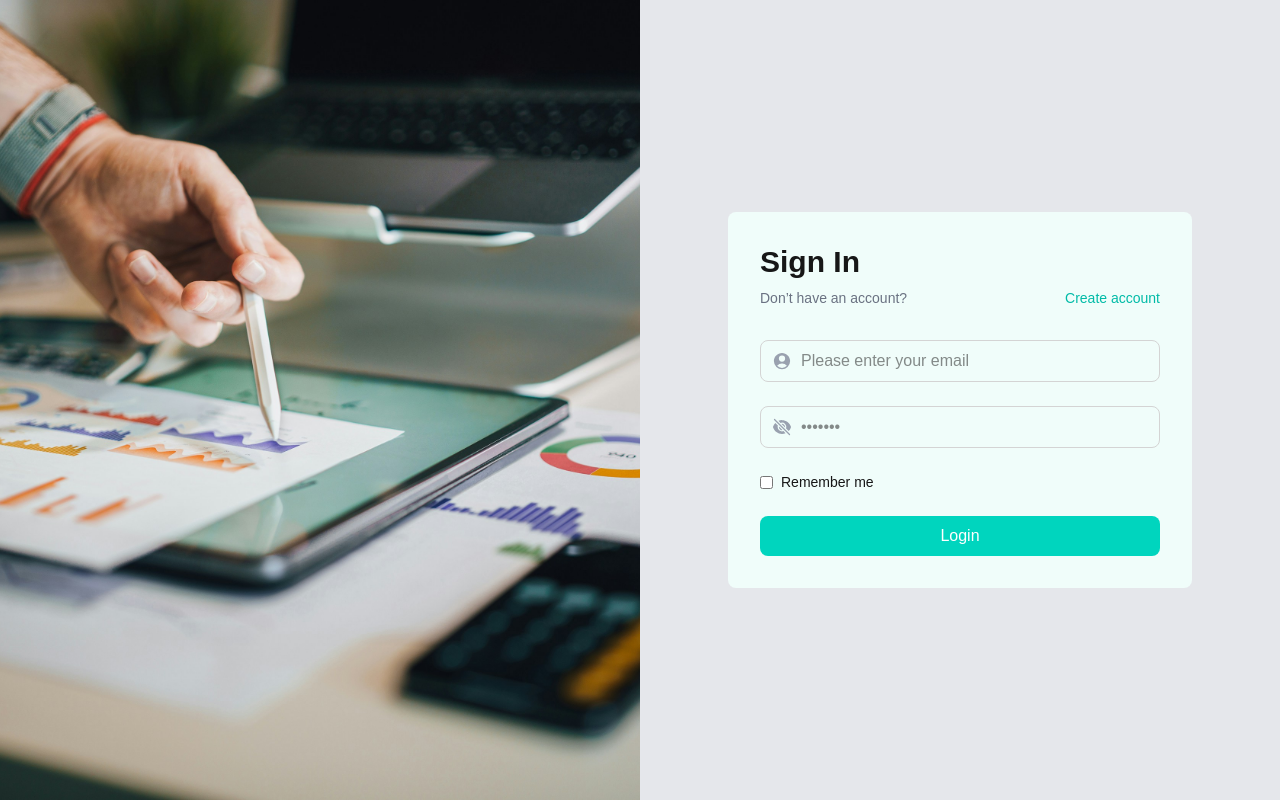
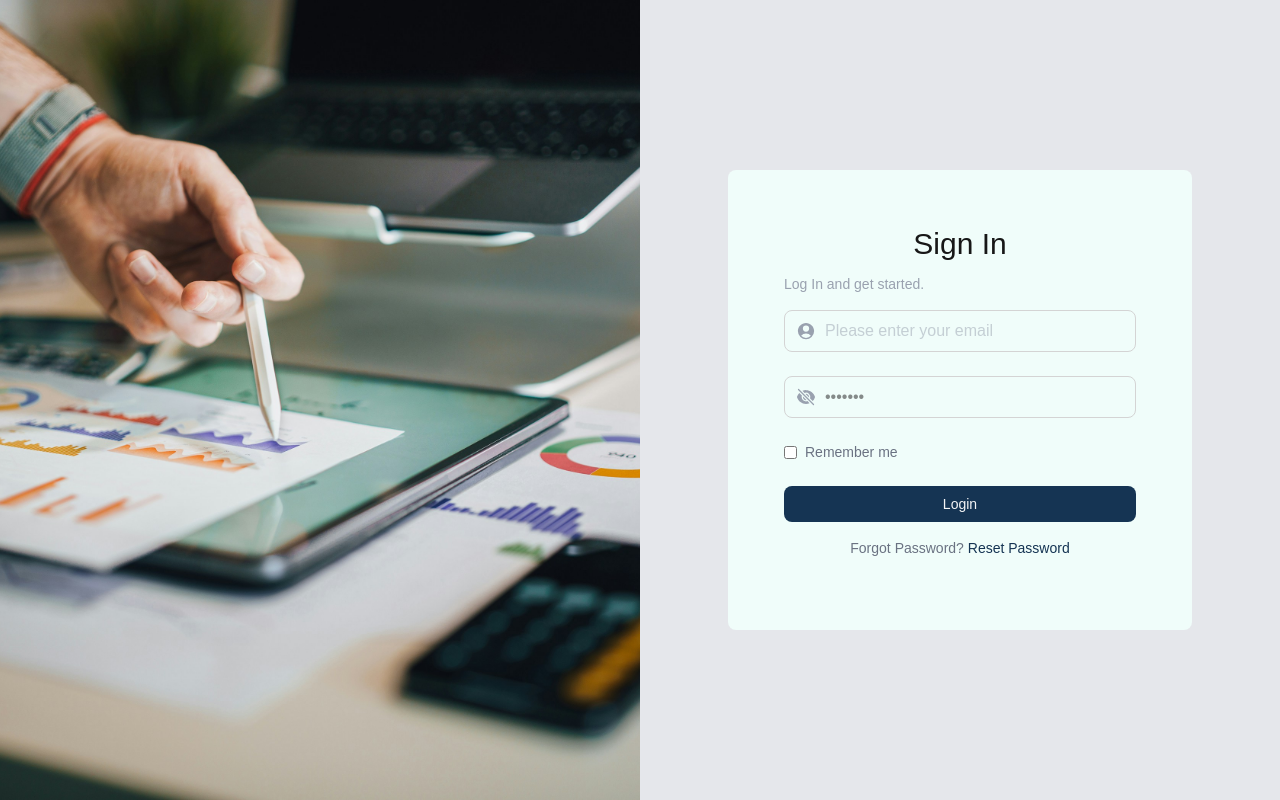
Before and after one commit to ayiteywoods/nera_payroll, a Next.js app: page /login in a window 1280 px wide. Built offline with nearby package versions, Linux system fonts and the light colour scheme.

Commit message:
Third Commit

```diff
--- a/app/login/page.tsx
+++ b/app/login/page.tsx
@@ -29,52 +29,58 @@ const Loginpage = () => {
      {/* RIGHT – LOGIN FORM */}
       <div className="lg:w-1/2 flex items-center justify-center p-8 lg:p-16 bg-gray-200">
       <div className='max-w-xl mx-auto w-full'>
-      <section className='bg-teal-50 p-8 rounded-lg m-6'>
-        <h1 className="text-3xl font-semibold mb-2">Sign In</h1>
-          <p className="text-sm text-gray-500 mb-8 ">
-            Don’t have an account?{" "}
-            <Link href="/signup">
-              <span className="text-teal-500 cursor-pointer hover:underline float-right">
-                Create account
-              </span>
-            </Link>
+      <section className='bg-teal-50 p-14 rounded-lg m-6'>
+        <h1 className="text-3xl mb-3 text-center">Sign In</h1>
+        <p className='text-gray-400 text-sm mb-4'>
+            Log In and get started.
           </p>
+
           <form className="space-y-6">
-            <div className='relative flex items-center' >
+            <div className='relative flex items-center flex-1'>
               <HiUserCircle size={20} className='absolute left-3 text-gray-400'/>
               <input
                 type="email"
                 placeholder="Please enter your email"
                 className="w-full px-4 py-2 rounded-lg border border-neutral-300
-                 focus:outline-none focus:ring-2 focus:ring-teal-400 pr-4 pl-10"
+                 focus:outline-none focus:ring-2 focus:ring-[#153453] pl-10 text-gray-400"
               />
-
             </div>
 
-            <div className='relative flex items-center'>
+            <div className='relative flex items-center flex-1'>
              <HiEyeSlash size={20} className='absolute left-3 text-gray-400'/>
               <input
                 type="password"
                 placeholder="•••••••"
                 className="w-full px-4 py-2 rounded-lg border border-neutral-300
-                 focus:outline-none focus:ring-2 focus:ring-teal-400 pr-4 pl-10"
+                 focus:outline-none focus:ring-2 focus:ring-[#153453] pl-10"
               />
             </div>
 
             <div className="flex items-center justify-between text-sm">
-              <label className="flex items-center gap-2">
-                <input type="checkbox" className="accent-teal-500" />
+              <label className="flex items-center gap-2 text-gray-500">
+                <input type="checkbox" className="accent-[#153453]" />
                 Remember me
               </label>
             </div>
-          <Link href="/dashboard">
-            <button
+
+            <Link href="/dashbaord/admin">
+           <button
               type="submit"
-              className="w-full bg-teal-400 hover:bg-teal-600 text-white py-2 rounded-lg font-medium transition"
+              className="w-full bg-[#153453] mb-4 text-gray-100 py-2 rounded-lg text-sm transition"
             >
               Login
             </button>
           </Link>
+
+          <p className="text-sm text-gray-500 mb-4 text-center ">
+            Forgot Password?{" "}
+            <Link href="/reset">
+              <span className="text-[#153453] cursor-pointer hover:underline">
+                Reset Password
+              </span>
+            </Link>
+          </p>
+
           </form>
          </section>
         </div>
--- a/app/signup/page.tsx
+++ b/app/signup/page.tsx
@@ -23,8 +23,8 @@ const Registerpage = () => {
       {/** RIGHT - SIGN UP FORM */}
       <div className='lg:w-1/2 flex items-center justify-center p-8 lg:p-15 bg-gray-200'>
         <div className='max-w-xl mx-auto w-full'>
-        <section className='bg-teal-50 p-8 rounded-lg m-6'>
-          <h1 className='text-3xl font-semibold mb-3 text-center'>Register</h1>
+        <section className='bg-teal-50 p-14 rounded-lg m-6'>
+          <h1 className='text-3xl mb-3 text-center'>Register</h1>
           <p className='text-gray-400 text-sm mb-4'>
             Create a new account to get started and enjoy seamless acess to our features.
           </p>
@@ -37,7 +37,7 @@ const Registerpage = () => {
            type='text'
            placeholder='Name '
            className="w-full px-4 py-2 rounded-lg border border-neutral-300
-           focus:outline-none focus:ring-2 focus:ring-teal-400 pl-10"
+           focus:outline-none focus:ring-2 focus:ring-[#153453] pl-10 text-gray-400"
            />
           </div>
 
@@ -49,7 +49,7 @@ const Registerpage = () => {
            type='email'
            placeholder='Email '
            className=" w-full px-4 py-2 rounded-lg border border-neutral-300
-           focus:outline-none focus:ring-2 focus:ring-teal-400 pl-10"
+           focus:outline-none focus:ring-2 focus:ring-[#153453] pl-10 text-gray-400"
            />
           </div>
 
@@ -60,7 +60,7 @@ const Registerpage = () => {
            type='password'
            placeholder='•••••••'
            className=" w-full px-4 py-2 rounded-lg border border-neutral-300
-           focus:outline-none focus:ring-2 focus:ring-teal-400 pl-10"
+           focus:outline-none focus:ring-2 focus:ring-[#153453] pl-10 text-gray-400"
            />
           </div>
           </div>
@@ -74,7 +74,7 @@ const Registerpage = () => {
            type='tel'
            placeholder='Telephone Number'
            className=" w-full px-4 py-2 rounded-lg border border-neutral-300
-           focus:outline-none focus:ring-2 focus:ring-teal-400 pl-10"
+           focus:outline-none focus:ring-2 focus:ring-[#153453] pl-10 text-gray-400"
            />
           </div>
 
@@ -84,20 +84,22 @@ const Registerpage = () => {
            type='text'
            placeholder='Employee Position '
            className="w-full px-4 py-2 rounded-lg border border-neutral-300
-           focus:outline-none focus:ring-2 focus:ring-teal-400 pl-10"
+           focus:outline-none focus:ring-2 focus:ring-[#153453] pl-10 text-gray-400"
            />
           </div>
           </div>
 
+
            <div className="flex items-center justify-between text-sm">
-              <label className="flex items-center gap-2">
-                <input type="checkbox" className="accent-teal-500" />
+              <label className="flex items-center gap-2 text-gray-500">
+                <input type="checkbox" className="accent-[#153453]" />
                 I Agree With The Terms And Conditions
               </label>
             </div>
+
           <button
             type='submit'
-            className="w-full bg-teal-400 hover:bg-teal-600 text-white py-2 rounded-lg font-medium transition"
+            className="w-full bg-[#153453] text-gray-100 py-2 rounded-lg text-sm transition"
             >
             Submit
           </button>
@@ -105,7 +107,7 @@ const Registerpage = () => {
            <p className='text-sm text-gray-500 mb-4 text-center'>
             Already have an account?{" "}
           <Link href="/login">
-          <span className="text-teal-500 cursor-pointer hover:underline">
+          <span className="text-[#153453] cursor-pointer hover:underline">
             Sign In
           </span>
           </Link>
```
